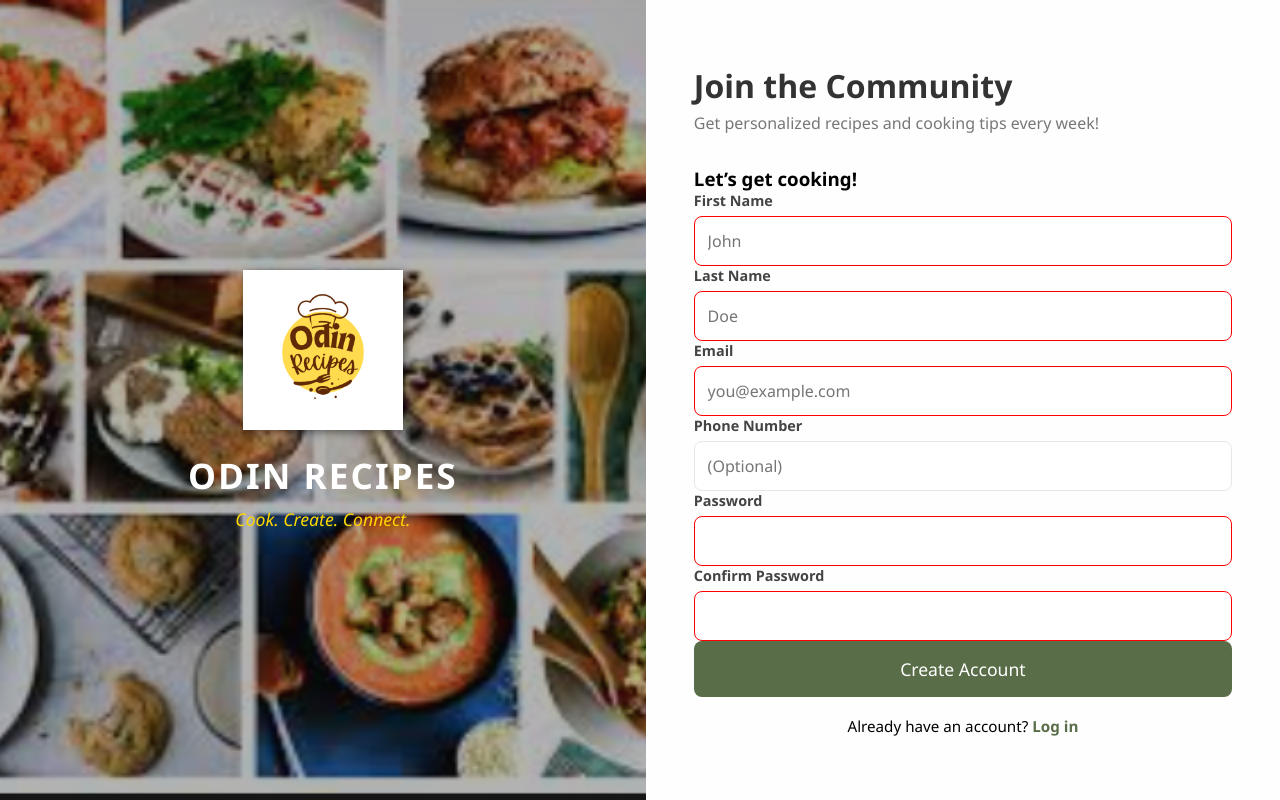
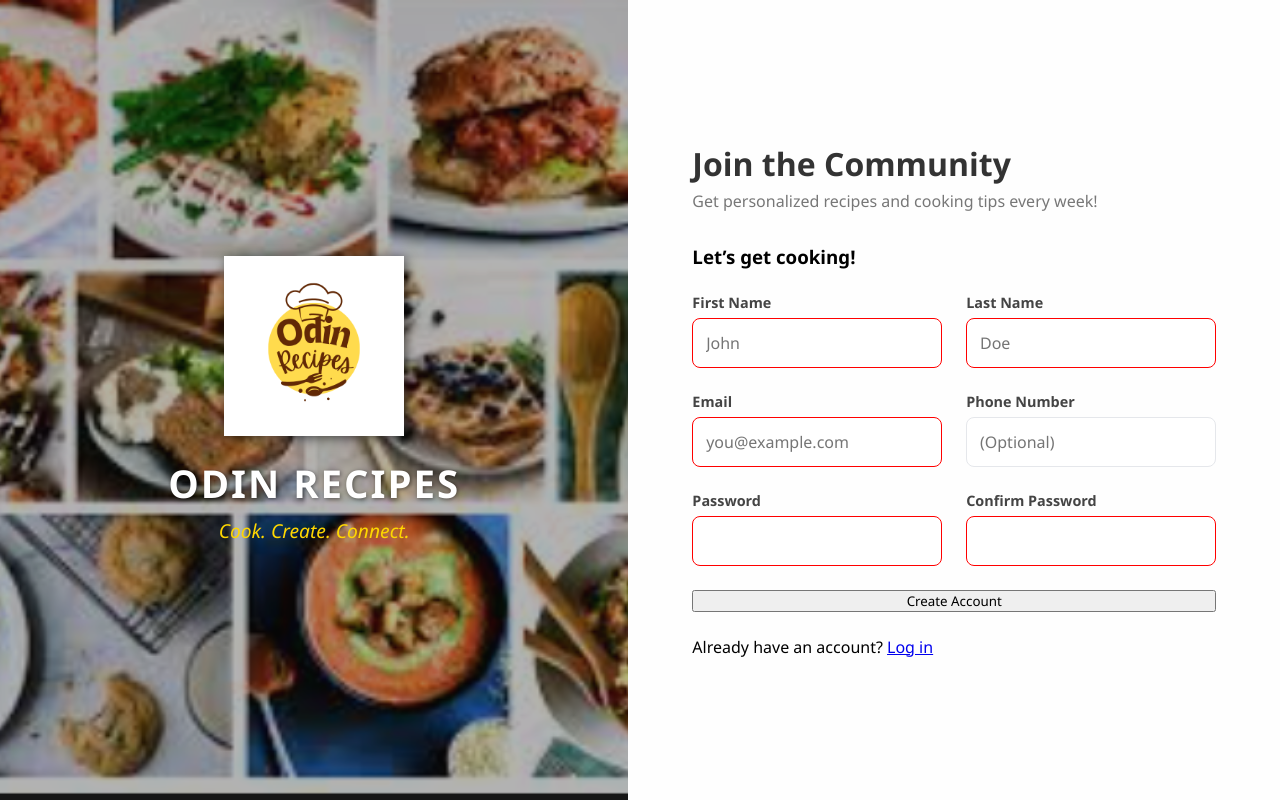
Before and after one commit to SamGomes7125/sign-up-form, a plain HTML site: page index.html in a window 1280 px wide. Drawn offline with Linux system fonts and the light colour scheme.

Commit message:
Refactor styles for logo and signup form layout
Adjusted styles for logo, headings, and form layout. Removed old signup button styles and added new layout classes.

```diff
--- a/style.css
+++ b/style.css
@@ -39,23 +39,24 @@
 }
 
 .logo {
-  width: 160px; /* increased for better visibility */
+  width: 180px; /* adjusted for stronger visual presence */
   height: auto;
   margin-bottom: 1rem;
-  filter: drop-shadow(2px 2px 4px rgba(0,0,0,0.5));
+  filter: drop-shadow(2px 2px 6px rgba(0,0,0,0.6));
 }
 
 .logo-container h1 {
-  font-size: 2.2rem;
+  font-size: 2.4rem;
   letter-spacing: 2px;
   text-transform: uppercase;
   color: #fff;
+  text-shadow: 1px 1px 4px rgba(0,0,0,0.5);
 }
 
 .tagline {
   color: #ffd700;
   font-style: italic;
-  font-size: 1.1rem;
+  font-size: 1.2rem;
   margin-top: 0.5rem;
 }
 
@@ -66,7 +67,7 @@
   display: flex;
   flex-direction: column;
   justify-content: center;
-  padding: 3rem;
+  padding: 3rem 4rem;
 }
 
 /* Form Header */
@@ -82,13 +83,26 @@
   margin-bottom: 2rem;
 }
 
-/* Form Groups */
-.form-group {
-  margin-bottom: 1.5rem;
+/* Form Layout */
+.signup-form {
+  display: flex;
+  flex-direction: column;
+  gap: 1.5rem;
 }
 
+.form-row {
+  display: flex;
+  gap: 1.5rem;
+}
+
+.input-group {
+  flex: 1;
+  display: flex;
+  flex-direction: column;
+}
+
+/* Input Styles */
 label {
-  display: block;
   font-weight: 600;
   margin-bottom: 0.4rem;
   font-size: 0.9rem;
@@ -115,37 +129,4 @@ input:invalid {
   border-color: red;
 }
 
-/* Signup Button */
-.signup-btn, .create-btn {
-  background-color: #596D48;
-  color: white;
-  border: none;
-  padding: 1rem;
-  width: 100%;
-  border-radius: 8px;
-  font-size: 1.1rem;
-  cursor: pointer;
-  transition: background 0.3s ease;
-}
-
-.signup-btn:hover,
-.create-btn:hover {
-  background-color: #4b5e3f;
-}
-
-/* "Already have account?" link */
-.login-link {
-  margin-top: 1.2rem;
-  font-size: 0.95rem;
-  text-align: center;
-}
-
-.login-link a {
-  color: #596D48;
-  text-decoration: none;
-  font-weight: bold;
-}
-
-.login-link a:hover {
-  text-decoration: underline;
-}
+/* Signup Butto*
```
